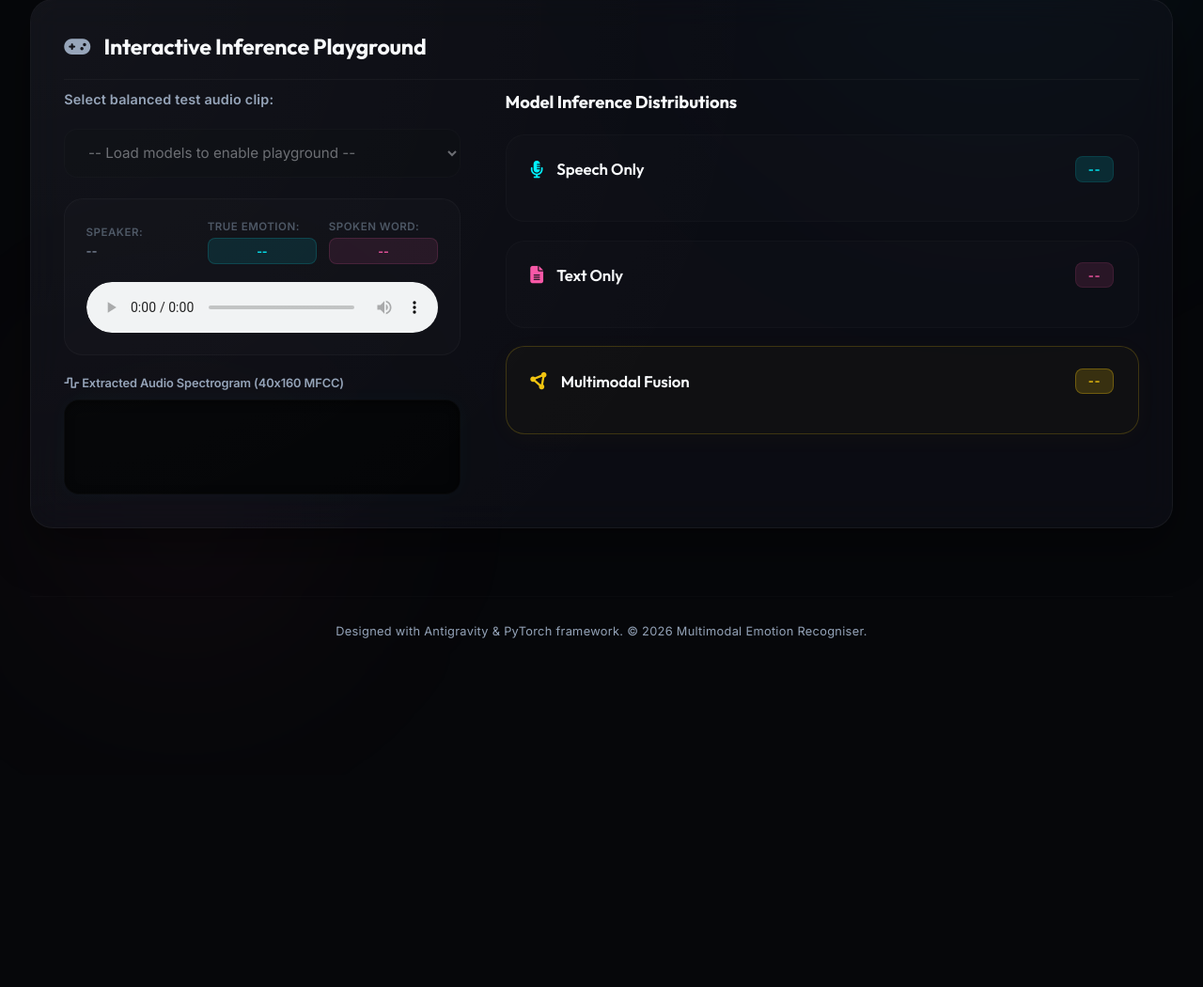
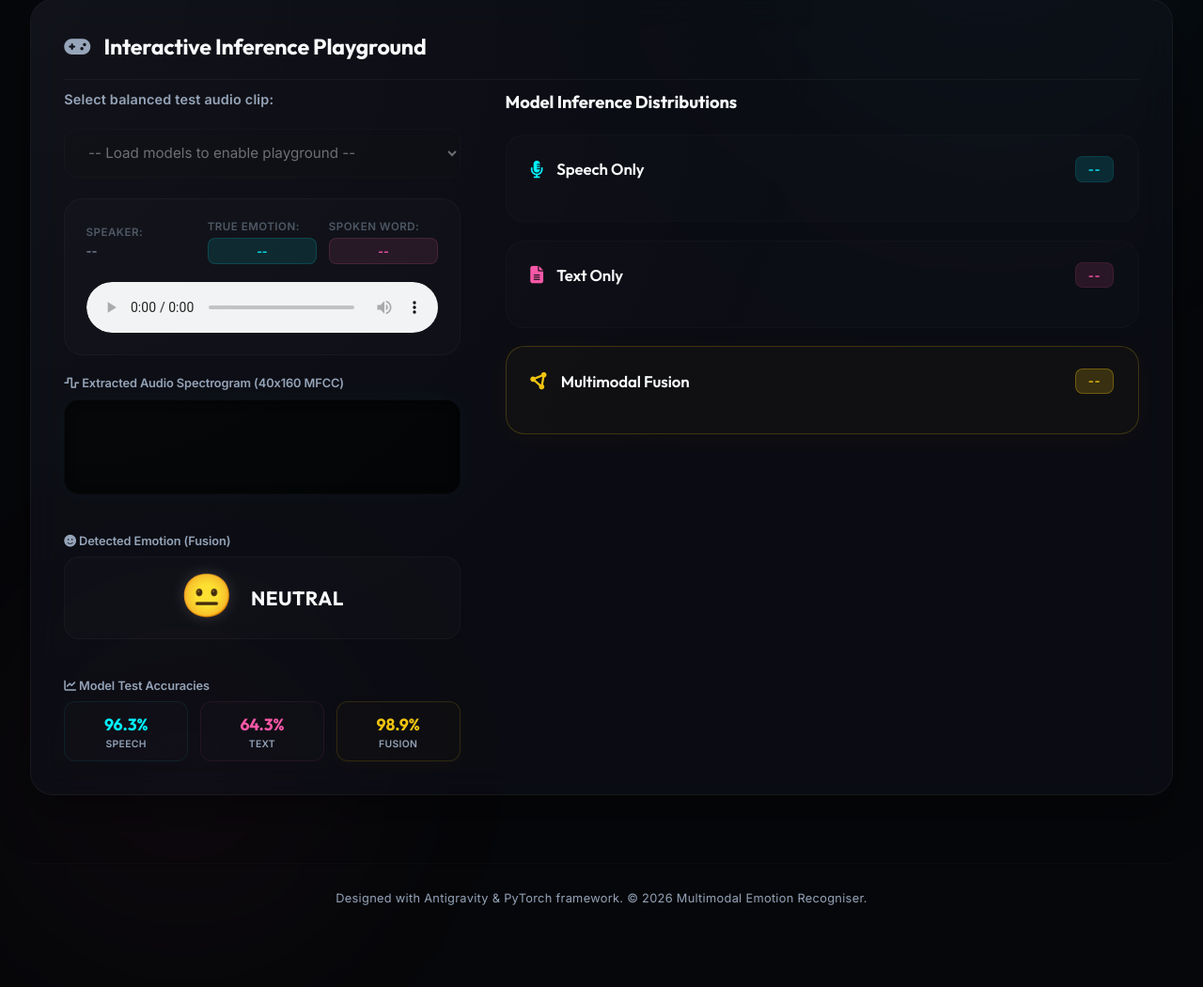
Before and after one commit to Rohit-13-06/multimodal_emotion_recogniser, a Flask app: page / in a window 1280 px wide; the page is wider, and only the part inside the window is pictured. Shown: the part 245-1295 px from the top of that part at 94% size. Before the commit the page ends 924 px from the top of that part, so only its background shows below. Run offline with Flask 3, Linux system fonts and the light colour scheme.

Commit message:
Implement dynamic emotion emoji showcase and accuracy panels under spectrogram

```diff
--- a/static/app.js
+++ b/static/app.js
@@ -295,6 +295,59 @@ sampleSelect.addEventListener('change', async (e) => {
         textProbBars.innerHTML = generateProbBars(data.text.probabilities, data.text.prediction, 'text-fill');
         fusionProbBars.innerHTML = generateProbBars(data.fusion.probabilities, data.fusion.prediction, 'fusion-fill');
 
+        // Update Emoji Showcase
+        const winningEmotion = data.fusion.prediction.toLowerCase();
+        const emotionEmoji = document.getElementById('emotion-emoji');
+        const emotionEmojiText = document.getElementById('emotion-emoji-text');
+
+        const emojiMap = {
+            "angry": "😡",
+            "disgust": "🤢",
+            "fear": "😨",
+            "happy": "😊",
+            "neutral": "😐",
+            "sad": "😢",
+            "ps": "😲"
+        };
+        const emojiTextMap = {
+            "angry": "Angry",
+            "disgust": "Disgust",
+            "fear": "Fear",
+            "happy": "Happy",
+            "neutral": "Neutral",
+            "sad": "Sad",
+            "ps": "Surprise"
+        };
+
+        if (emojiMap[winningEmotion]) {
+            emotionEmoji.textContent = emojiMap[winningEmotion];
+            emotionEmojiText.textContent = emojiTextMap[winningEmotion];
+
+            // Set dynamic glows customized per emotion
+            if (winningEmotion === 'angry') {
+                emotionEmoji.style.filter = 'drop-shadow(0 0 16px rgba(231, 76, 60, 0.65))';
+                emotionEmojiText.style.color = '#ef4444';
+            } else if (winningEmotion === 'happy') {
+                emotionEmoji.style.filter = 'drop-shadow(0 0 16px rgba(16, 185, 129, 0.65))';
+                emotionEmojiText.style.color = '#10b981';
+            } else if (winningEmotion === 'ps') {
+                emotionEmoji.style.filter = 'drop-shadow(0 0 16px rgba(241, 196, 15, 0.65))';
+                emotionEmojiText.style.color = '#f1c40f';
+            } else if (winningEmotion === 'sad') {
+                emotionEmoji.style.filter = 'drop-shadow(0 0 16px rgba(59, 130, 246, 0.65))';
+                emotionEmojiText.style.color = '#3b82f6';
+            } else if (winningEmotion === 'disgust') {
+                emotionEmoji.style.filter = 'drop-shadow(0 0 16px rgba(168, 85, 247, 0.65))';
+                emotionEmojiText.style.color = '#a855f7';
+            } else if (winningEmotion === 'fear') {
+                emotionEmoji.style.filter = 'drop-shadow(0 0 16px rgba(236, 72, 153, 0.65))';
+                emotionEmojiText.style.color = '#ec4899';
+            } else {
+                emotionEmoji.style.filter = 'drop-shadow(0 0 12px rgba(255, 255, 255, 0.15))';
+                emotionEmojiText.style.color = 'var(--text-primary)';
+            }
+        }
+
     } catch (err) {
         console.error("Failed to fetch predictions", err);
     }
--- a/static/style.css
+++ b/static/style.css
@@ -801,3 +801,107 @@ body::before {
     border-color: rgba(0, 242, 254, 0.25) !important;
     box-shadow: 0 0 15px rgba(0, 242, 254, 0.05) !important;
 }
+
+/* Emoji Showcase Panel */
+.emoji-showcase-panel {
+    display: flex;
+    flex-direction: column;
+    gap: 0.6rem;
+    margin-top: 1.2rem;
+}
+
+.emoji-container {
+    background: rgba(255, 255, 255, 0.015);
+    border: 1px solid rgba(255, 255, 255, 0.03);
+    border-radius: 16px;
+    padding: 1rem;
+    display: flex;
+    align-items: center;
+    justify-content: center;
+    gap: 1.2rem;
+    box-shadow: inset 0 2px 4px rgba(255, 255, 255, 0.01);
+}
+
+#emotion-emoji {
+    font-size: 2.8rem;
+    filter: drop-shadow(0 0 8px rgba(255, 255, 255, 0.15));
+    animation: emojiBounce 2s infinite ease-in-out;
+    transition: all 0.3s ease;
+}
+
+@keyframes emojiBounce {
+    0%, 100% { transform: translateY(0); }
+    50% { transform: translateY(-4px); }
+}
+
+.emoji-text {
+    font-family: var(--font-heading);
+    font-size: 1.3rem;
+    font-weight: 700;
+    color: var(--text-primary);
+    text-transform: uppercase;
+    letter-spacing: 0.5px;
+    transition: all 0.3s ease;
+}
+
+/* Mini Accuracy Panel */
+.mini-accuracy-panel {
+    display: flex;
+    flex-direction: column;
+    gap: 0.6rem;
+    margin-top: 1.2rem;
+}
+
+.mini-accuracy-grid {
+    display: grid;
+    grid-template-columns: repeat(3, 1fr);
+    gap: 0.8rem;
+}
+
+.mini-acc-card {
+    background: rgba(255, 255, 255, 0.01);
+    border: 1px solid rgba(255, 255, 255, 0.02);
+    border-radius: 12px;
+    padding: 0.7rem;
+    display: flex;
+    flex-direction: column;
+    align-items: center;
+    justify-content: center;
+    gap: 0.2rem;
+    transition: all 0.25s ease;
+}
+
+.mini-acc-card.border-speech { border-color: rgba(0, 242, 254, 0.08); }
+.mini-acc-card.border-text { border-color: rgba(248, 87, 166, 0.08); }
+.mini-acc-card.border-fusion { border-color: rgba(241, 196, 15, 0.15); }
+
+.mini-acc-card:hover {
+    transform: translateY(-2px);
+}
+
+.mini-acc-card.border-speech:hover { border-color: rgba(0, 242, 254, 0.2); }
+.mini-acc-card.border-text:hover { border-color: rgba(248, 87, 166, 0.2); }
+.mini-acc-card.border-fusion:hover { border-color: rgba(241, 196, 15, 0.3); }
+
+.highlighted-mini-card {
+    background: rgba(241, 196, 15, 0.015);
+    box-shadow: 0 4px 15px rgba(241, 196, 15, 0.03);
+}
+
+.acc-val {
+    font-family: var(--font-heading);
+    font-size: 1.1rem;
+    font-weight: 700;
+}
+
+.mini-acc-card.border-speech .acc-val { color: var(--speech-primary); }
+.mini-acc-card.border-text .acc-val { color: var(--text-color-secondary); }
+.mini-acc-card.border-fusion .acc-val { color: var(--fusion-primary); }
+
+.acc-name {
+    font-size: 0.65rem;
+    font-weight: 600;
+    color: var(--text-secondary);
+    text-transform: uppercase;
+    letter-spacing: 0.3px;
+}
--- a/templates/index.html
+++ b/templates/index.html
@@ -171,6 +171,38 @@
                                 <canvas id="mfcc-canvas" width="320" height="80"></canvas>
                             </div>
                         </div>
+
+                        <!-- Predicted Emotion Emoji Showcase -->
+                        <div class="emoji-showcase-panel">
+                            <div class="spec-label">
+                                <span><i class="fa-solid fa-face-smile"></i> Detected Emotion (Fusion)</span>
+                            </div>
+                            <div class="emoji-container">
+                                <span id="emotion-emoji">😐</span>
+                                <div class="emoji-text" id="emotion-emoji-text">Neutral</div>
+                            </div>
+                        </div>
+
+                        <!-- Mini Accuracy Dashboard -->
+                        <div class="mini-accuracy-panel">
+                            <div class="spec-label">
+                                <span><i class="fa-solid fa-chart-line"></i> Model Test Accuracies</span>
+                            </div>
+                            <div class="mini-accuracy-grid">
+                                <div class="mini-acc-card border-speech">
+                                    <span class="acc-val">96.3%</span>
+                                    <span class="acc-name">Speech</span>
+                                </div>
+                                <div class="mini-acc-card border-text">
+                                    <span class="acc-val">64.3%</span>
+                                    <span class="acc-name">Text</span>
+                                </div>
+                                <div class="mini-acc-card border-fusion highlighted-mini-card">
+                                    <span class="acc-val">98.9%</span>
+                                    <span class="acc-name">Fusion</span>
+                                </div>
+                            </div>
+                        </div>
                     </div>
 
                     <!-- Right: Prediction Results -->
```
